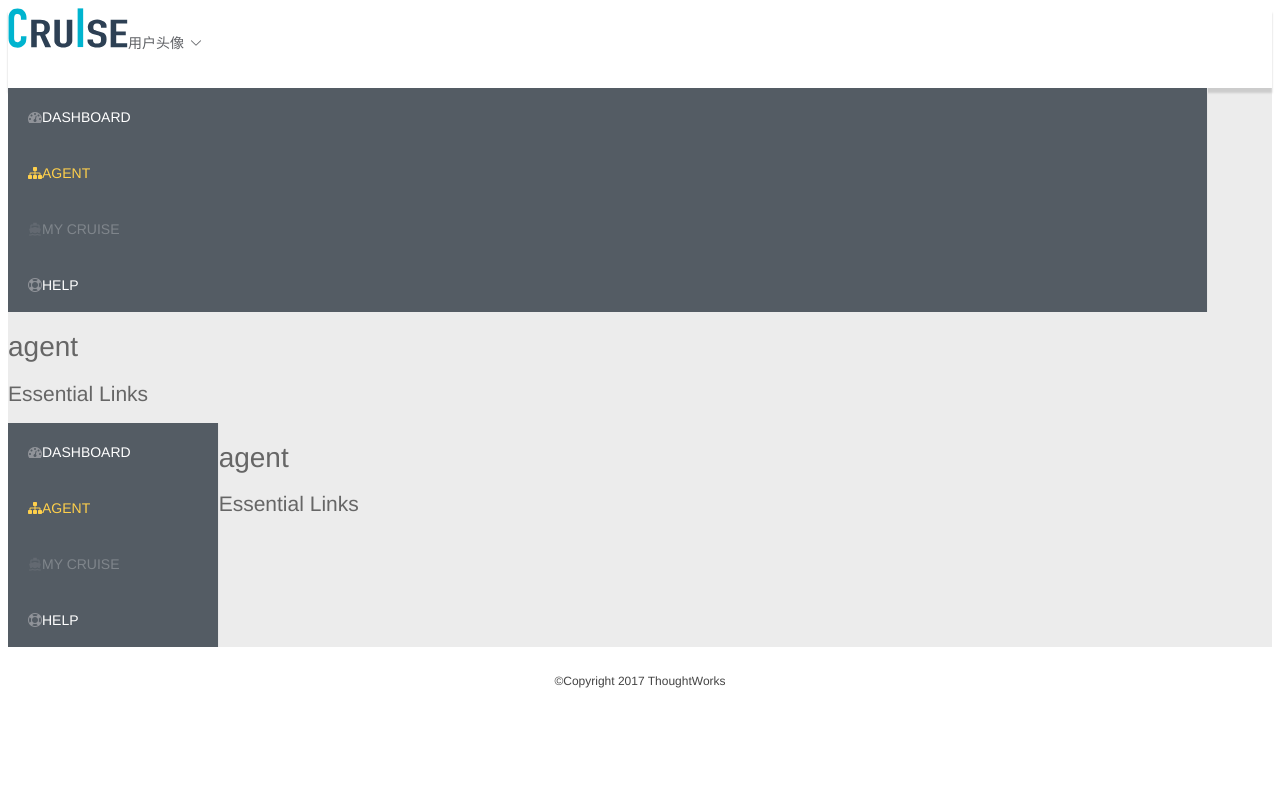
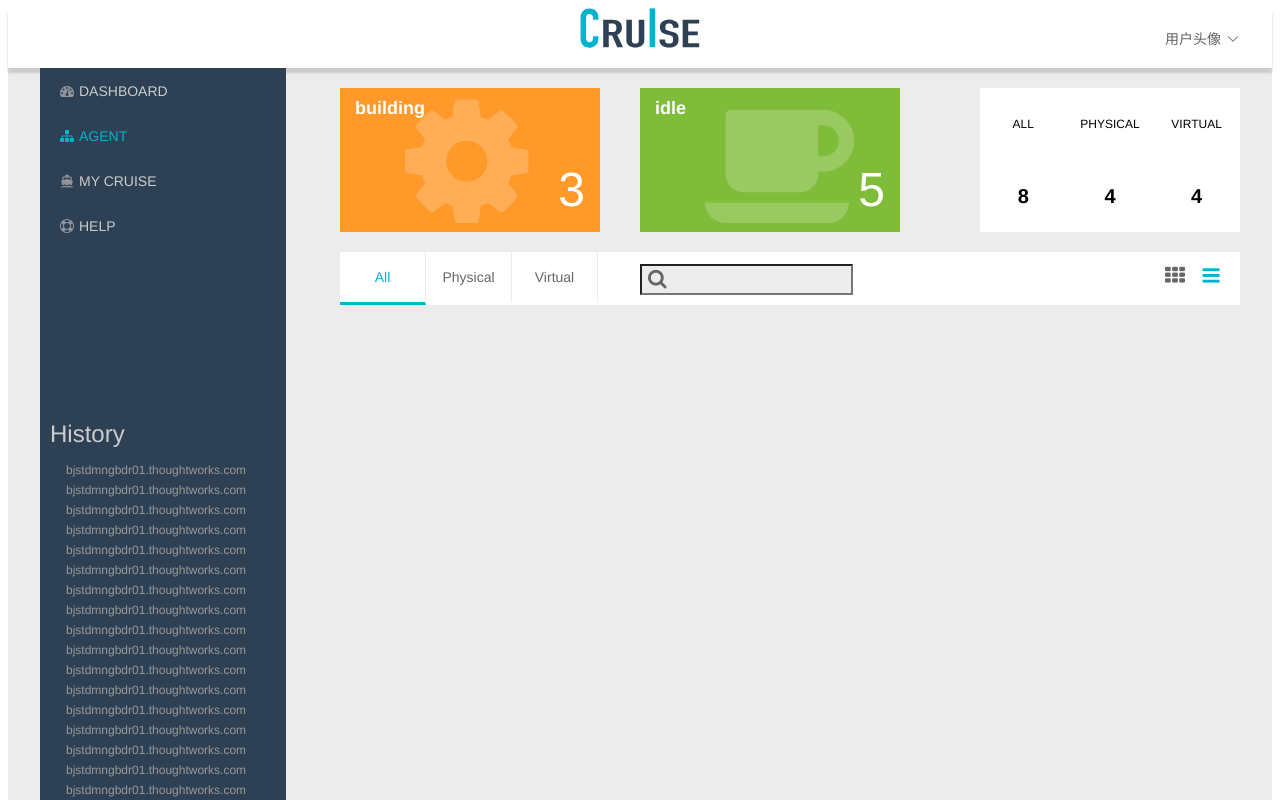
Before and after one commit to AgnesWY/cruise, a Vue app: page / in a window 1280 px wide. Shown: the top 800 px of the page. Built offline with nearby package versions, Linux system fonts and the light colour scheme.

Commit message:
添加组件

```diff
--- a/src/App.vue
+++ b/src/App.vue
@@ -1,24 +1,18 @@
 <template>
   <div id="app" class="wrapper">
     <my-header></my-header>
-    <div class="container">
-      <sidebar></sidebar>
-      <router-view/>
-    </div>
-
-    <el-row>
-      <el-col :md="6" :lg="4">
+    <el-row class="container">
+      <el-col :span="6">
         <div class="sidebar">
           <sidebar></sidebar>
         </div>
       </el-col>
-      <el-col :md="18" :lg="20">
+      <el-col :span="18">
         <div class="content">
           <router-view/>
         </div>
       </el-col>
     </el-row>
-
     <my-footer></my-footer>
   </div>
 </template>
@@ -40,14 +34,14 @@
 <style>
 @import "./assets/style/fonts.css";
 .wrapper {
-  font-family: "Helvetica Neue", Helvetica, "PingFang SC", "Hiragino Sans GB", "Microsoft YaHei", "\5FAE\8F6F\96C5\9ED1", Arial, sans-serif;
+  font-family: "Avenir", Helvetica,"Arial", "sans-serif";
   font-size: 14px;
   color: #666;
   background: #ececec;
 
 }
 .container{
-  max-width: 1200px;
-
+  max-width:1200px;
+  margin:0 auto;
 }
 </style>
--- a/src/components/agent.vue
+++ b/src/components/agent.vue
@@ -1,37 +1,167 @@
 
 <template>
-  <div class="hello">
-    <h1>{{ msg }}</h1>
-    <h2>Essential Links</h2>
+  <div class="agent">
+    <!-- 卡片信息栏 -->
+    <el-row class="cards-wrap">
+      <el-col :span="8">
+        <view-card :left-words="cardInfo[0].left" :right-wrods="cardInfo[0].right" :icon-name="cardInfo[0].className" :backColor="'background:#FF9A2A'"></view-card>
+      </el-col>
+      <el-col :span="8">
+         <view-card :left-words="cardInfo[1].left" :right-wrods="cardInfo[1].right" :icon-name="cardInfo[1].className" :backColor="'background:#7FBC39'"></view-card>
+      </el-col>
+      <el-col :span="8">
+        <div class="info-card">
+          <el-row class="info-title">
+            <el-col :span="8">ALL</el-col>
+            <el-col :span="8">PHYSICAL</el-col>
+            <el-col :span="8">VIRTUAL</el-col>
+          </el-row>
+          <el-row class="info-num">
+            <el-col :span="8">8</el-col>
+            <el-col :span="8">4</el-col>
+            <el-col :span="8">4</el-col>
+          </el-row>
+
+        </div>
+
+      </el-col>
+    </el-row>
+    <!-- 搜索框栏 -->
+    <el-row class="search-wrap">
+      <!-- tab标签 -->
+      <el-col :span="8" class="tabs">
+        <div class="tab-active">All</div>
+        <div>Physical</div>
+        <div>Virtual</div>
+      </el-col>
+      <!-- 搜索框 -->
+      <el-col :span="14">
+        <div class= "search-btn">
+          <span class="icon-wrap"><i class= "icon-search"></i></span>
+          <input type="text" name=""  v-model= "searchKey" />
+        </div>
+
+      </el-col>
+      <!-- 按钮1 -->
+      <el-col :span="1">
+        <div class= "search-btn">
+          <i class= "icon-th-card"></i>
+        </div>
+      </el-col>
+      <!-- 按钮2 -->
+      <el-col :span="1">
+        <div class= "search-btn">
+          <i class= "icon-navicon active"></i>
+        </div>
+      </el-col>
+    </el-row>
+    <!-- 循环的主体对象 -->
+    <el-row></el-row>
+
 
   </div>
 </template>
 
 <script>
+import viewCard from '@/components/common/viewCard.vue';
 export default {
   name: 'agent',
+  components: {
+      viewCard
+  },
   data () {
     return {
-      msg: 'agent'
+      cardInfo:[{
+        "left":"building",
+        "right":"3",
+        "className":"icon-cog"
+      },
+      {
+        "left":"idle",
+        "right":"5",
+        "className":"icon-coffee"
+      }],
+      searchKey:""
+
+
     }
+  },
+  methods: {
+
   }
 }
 </script>
 
 <!-- Add "scoped" attribute to limit CSS to this component only -->
-<style scoped>
-h1, h2 {
-  font-weight: normal;
-}
-ul {
-  list-style-type: none;
-  padding: 0;
-}
-li {
-  display: inline-block;
-  margin: 0 10px;
-}
-a {
-  color: #42b983;
+<style lang="less" scoped>
+.agent {
+
+  .cards-wrap {
+    margin: 20px 0;
+    .info-card{
+      width: 260px;
+      height: 144px;
+      float: right;
+      background: #fff;
+      color: #000;
+      .el-row{
+        height: 72px;
+        line-height: 72px;
+        text-align: center;
+      }
+      .info-title{
+        font-size:12px;
+      }
+      .info-num{
+        font-size:20px;
+        font-weight: bold;
+      }
+
+    }
+  }
+  .search-wrap{
+    margin: 10px 0;
+    background:#fff;
+    width:100%;
+    .tabs{
+      div{
+        width:85px;
+        height:50px;
+        line-height:50px;
+        text-align:center;
+        display:inline-block;
+        border-right:solid #ececec 1px;
+      }
+      .tab-active{
+        color:#00B4CF;
+        border-bottom:solid #00B4CF 3px;
+
+      }
+    }
+    .search-btn{
+      position:relative;
+      height:50px;
+      line-height:50px;
+      font-size: 20px;
+      .icon-wrap{
+        position: absolute;
+        top: 16px;
+        left: 8px;
+
+      }
+      input{
+        height: 25px;
+        line-height: 25px;
+        background-color: #ececec;
+        padding-left: 30px;
+      }
+      .active{
+        color:#00B4CF;
+      }
+
+    }
+  }
+
+
 }
 </style>
--- a/src/components/common/footer.vue
+++ b/src/components/common/footer.vue
@@ -1,9 +1,12 @@
 <template>
   <div>
     <footer>
-      <p class="com-infor-num">
+      <el-row>
+        <p class="com-infor-num">
        ©Copyright 2017 ThoughtWorks
       </p>
+      </el-row>
+
     </footer>
   </div>
 </template>
@@ -17,7 +20,6 @@
 <style lang="less" scoped>
   footer {
     background: #fff;
-    padding: 15px 0 15px 0;
     .com-infor-num {
       font-size: 12px;
       color: #444;
--- a/src/components/common/header.vue
+++ b/src/components/common/header.vue
@@ -1,17 +1,19 @@
 <template>
   <header>
-    <div class="header-wrap">
+    <el-row class="container">
+      <el-col>
         <img src="@/assets/img/logo.svg" class="logo">
-      <el-dropdown>
+        <el-dropdown class="profile">
           <span class="el-dropdown-link">
             用户头像<i class="el-icon-arrow-down el-icon--right"></i>
           </span>
-        <el-dropdown-menu slot="dropdown">
+          <el-dropdown-menu slot="dropdown" >
             <el-dropdown-item><i class="icon-id-card"></i>Profile</el-dropdown-item>
             <el-dropdown-item><i class="icon-sign-in"></i>Sign Out</el-dropdown-item>
           </el-dropdown-menu>
         </el-dropdown>
-    </div>
+      </el-col>
+    </el-row>
 
   </header>
 </template>
@@ -22,28 +24,28 @@
 </script>
 <style lang="less" scoped>
 header {
+  .container{
+    max-width:1200px;
+    margin:0 auto;
+  }
   width: 100%;
-  height: 80px;
+  height: 60px;
   background: #fff;
   box-shadow: 0px 5px 2px #ccc;
   .logo {
     width: 120px;
-    height:40px;
+    height: 40px;
+    display: block;
+    margin: 0 auto;
   }
   .el-dropdown-link {
     cursor: pointer;
   }
   .profile {
-    float: right;
-    .dl-logout {
-      color: #475669;
-      text-decoration: none;
-      outline: none;
-      &:hover {
-        color: #475669;
-        text-decoration: none;
-      }
-    }
+    position: absolute;
+    right: 0;
+    height: 30px;
+    top: 50%;
   }
 }
 </style>
--- a/src/components/common/sidebar.vue
+++ b/src/components/common/sidebar.vue
@@ -1,30 +1,61 @@
 <template>
-	<div>
+	<div class="sidebar">
+		<!-- 侧边栏部分 导航栏 -->
+		<el-row class="side-router">
 			<el-menu
 		      default-active="2"
-	      class="el-menu-vertical-demo"
-	      @open="handleOpen"
-	      @close="handleClose"
-	      background-color="#545c64"
-	      text-color="#fff"
-	      active-text-color="#ffd04b">
+		      background-color="#2D4054"
+		      text-color="#ccc"
+		      active-text-color="#00B4CF">
 		       <el-menu-item index="1">
-	        <i class="icon-dashboard"></i>
+		        <i class="icon icon-dashboard"></i>
 		        <span slot="title">DASHBOARD</span>
 		      </el-menu-item>
 		      <el-menu-item index="2">
-	        <i class="icon-sitemap"></i>
+		        <i class="icon icon-sitemap"></i>
 		        <span slot="title">AGENT</span>
 		      </el-menu-item>
-	      <el-menu-item index="3" disabled>
-	        <i class="icon-boat"></i>
+		      <el-menu-item index="3">
+		        <i class="icon icon-boat"></i>
 		        <span slot="title">MY CRUISE</span>
 		      </el-menu-item>
 		      <el-menu-item index="4">
-	        <i class="icon-life-bouy"></i>
+		        <i class="icon icon-life-bouy"></i>
 		        <span slot="title">HELP</span>
 		      </el-menu-item>
 		    </el-menu>
+		</el-row>
+		<!-- 侧边栏下部分 历史记录 -->
+		<el-row class="side-history">
+			<el-col class="history-title">History</el-col>
+			<el-col class="history-content">
+				<ul>
+					<li><a href="#">bjstdmngbdr01.thoughtworks.com</a></li>
+					<li><a href="#">bjstdmngbdr01.thoughtworks.com</a></li>
+					<li><a href="#">bjstdmngbdr01.thoughtworks.com</a></li>
+					<li><a href="#">bjstdmngbdr01.thoughtworks.com</a></li>
+					<li><a href="#">bjstdmngbdr01.thoughtworks.com</a></li>
+					<li><a href="#">bjstdmngbdr01.thoughtworks.com</a></li>
+					<li><a href="#">bjstdmngbdr01.thoughtworks.com</a></li>
+					<li><a href="#">bjstdmngbdr01.thoughtworks.com</a></li>
+					<li><a href="#">bjstdmngbdr01.thoughtworks.com</a></li>
+					<li><a href="#">bjstdmngbdr01.thoughtworks.com</a></li>
+					<li><a href="#">bjstdmngbdr01.thoughtworks.com</a></li>
+					<li><a href="#">bjstdmngbdr01.thoughtworks.com</a></li>
+					<li><a href="#">bjstdmngbdr01.thoughtworks.com</a></li>
+					<li><a href="#">bjstdmngbdr01.thoughtworks.com</a></li>
+					<li><a href="#">bjstdmngbdr01.thoughtworks.com</a></li>
+					<li><a href="#">bjstdmngbdr01.thoughtworks.com</a></li>
+					<li><a href="#">bjstdmngbdr01.thoughtworks.com</a></li>
+					<li><a href="#">bjstdmngbdr01.thoughtworks.com</a></li>
+					<li><a href="#">bjstdmngbdr01.thoughtworks.com</a></li>
+					<li><a href="#">bjstdmngbdr01.thoughtworks.com</a></li>
+					<li><a href="#">bjstdmngbdr01.thoughtworks.com</a></li>
+					<li><a href="#">bjstdmngbdr01.thoughtworks.com</a></li>
+				</ul>
+			</el-col>
+		</el-row>
+
 
 	</div>
 
@@ -32,10 +63,64 @@
 
 <script>
   export default {
-    name: "sidebar"
+    name: "sidebar",
+    methods: {
+      handleOpen(key, keyPath) {
+        console.log(key, keyPath);
+      },
+      handleClose(key, keyPath) {
+        console.log(key, keyPath);
+      }
+    }
   }
 </script>
 
 <style lang="less" scoped>
+.sidebar{
+	width:246px;
+	min-height:340px;
+	background-color:#2D4054;
+
+	.side-router{
+		min-height:342px;
+		.el-menu{
+		    border-right: none;
+		}
+		.el-menu-item{
+			height:45px;
+			line-height:45px;
+		}
+		.icon{
+			margin-right:5px;
+		}
+	}
+
+	.side-history{
+		min-height:342px;
+		padding:10px;
+		.history-title{
+			font-size:24px;
+			color:#ccc;
+		}
+		.history-content{
+			font-size:12px;
+
+			li{
+				width: 196px;
+				line-height:20px;
+				margin-left:-24px;
+			    overflow: hidden;
+			    text-overflow: ellipsis;
+				a{
+					color:#999;
+					text-decoration:none;
+				}
+			}
+		}
+
+	}
+
+
+}
 
 </style>
--- /dev/null
+++ b/src/components/common/viewCard.vue
@@ -0,0 +1,66 @@
+<template>
+	 <div class="view-card" :style="backColor">
+		 <div class="left">{{leftWords}}</div>
+		 <div class="mid"><i :class="iconName"></i></div>
+		 <div class="right">{{rightWrods}}</div>
+	 </div>
+</template>
+
+<script>
+export default {
+	name: 'view-card',
+	props:{
+        leftWords:{
+			type:String,
+			default: "1"
+		},
+		rightWrods:{
+			type:String,
+			default: ""
+		},
+		iconName:{
+			type: String,
+			default: ""
+		},
+		backColor:{
+			type: String,
+			default: "background:#7FBC39"
+		}
+    }
+}
+</script>
+
+
+<style lang="less">
+.view-card{
+	position: relative;
+
+	width: 260px;
+	height: 144px;
+	color: white;
+	.mid{
+		width: 130px;
+		margin: 0 auto;
+		i{
+			text-align: center;
+			font-size: 144px;
+			opacity: 0.2;
+
+		}
+	}
+	.left{
+		    position: absolute;
+		    left: 15px;
+		    top: 10px;
+		    font-size: 18px;
+		    font-weight: bold;
+	}
+	.right{
+		position: absolute;
+	    right: 15px;
+	    bottom: 15px;
+	    font-size: 48px;
+	}
+}
+
+</style>
```
Also changed, not shown: src/components/common/dbInfo.vue (added, +39 -0 lines). Lines whose indentation alone changed are shown as unchanged.
